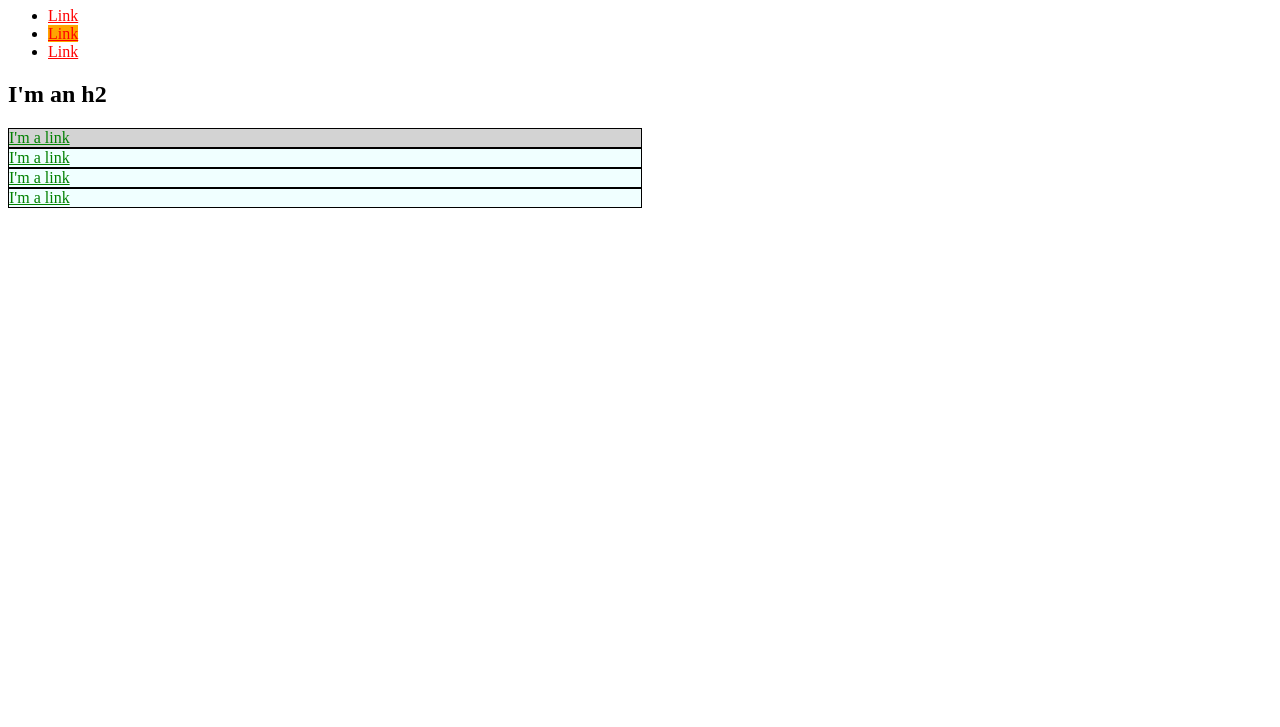
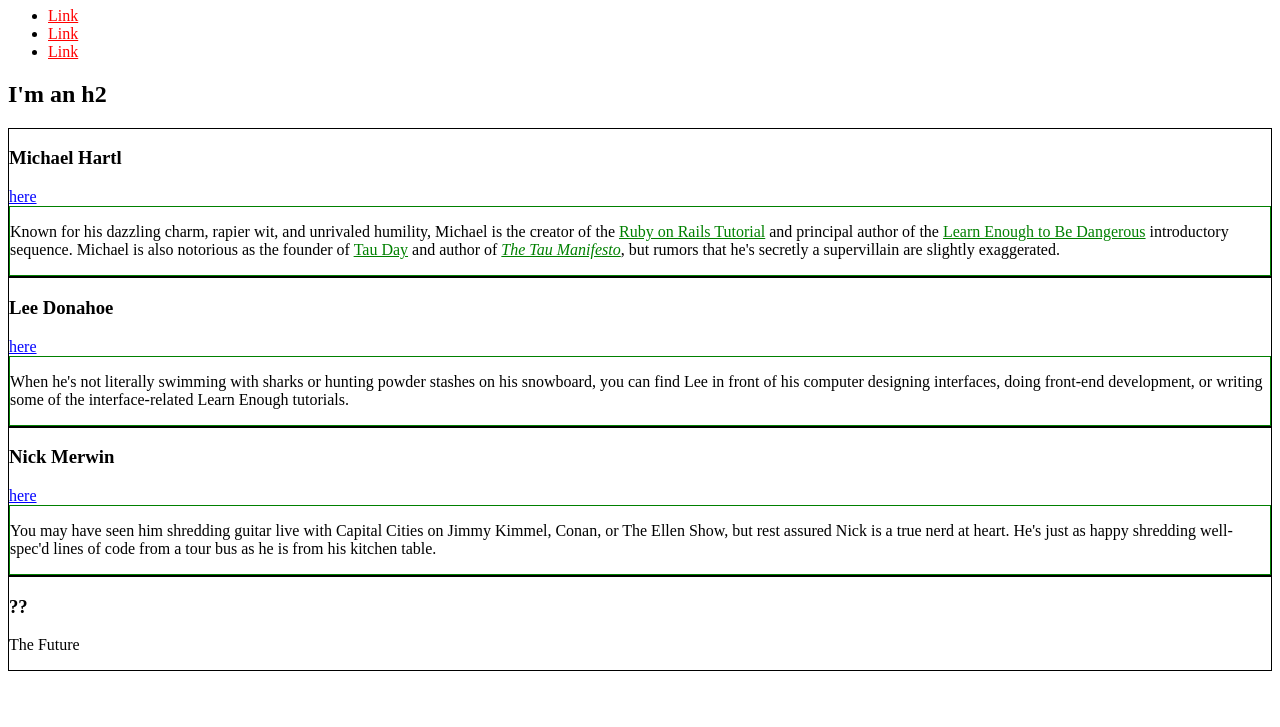
Before and after one commit to tchavas/tchavas.github.io, a plain HTML site: page index.html in a window 1280 px wide. Shown: the part 73-800 px from the top of the page. Drawn offline with Linux system fonts and the light colour scheme.

Commit message:
finished chapter 2 of tutorial

```diff
--- a/index.html
+++ b/index.html
@@ -4,55 +4,89 @@
     <title>Test Page: Don't Panic</title>
     <meta charset="utf-8">
     <style>
+      /* GLOBAL STYLES */
       a {
         color: red;
       }
-    #exec-bio {
-      background-color: lightgray;
+      div {
+        border: 1px solid green;
       }
-    .bio-box {
-      width: 75%;
+      /* SOCIAL STYLES */
+      .social-link {
+        color: blue;
       }
+      /* BIO STYLES */
       .bio-box {
         border: 1px solid black;
-      width: 50%;
       }
-    .bio-box a {
+      .bio-copy a {
         color: green;
       }
-    #my-orange {
-      background-color: orange;
-    }
-    .my-class {
-      background-color: azure;
-    }
+      /* html{background:red;} */
     </style>
   </head>
   <body>
-    <h1>I'm an h1</h1>
+    <h1 class="social-link">I'm an h1</h1>
     <ul>
       <li>
         <a href="https://example.com/">Link</a>
       </li>
       <li>
-        <a href="https://example.com/" id="my-orange">Link</a>
+        <a href="https://example.com/">Link</a>
       </li>
       <li>
         <a href="https://example.com/">Link</a>
       </li>
     </ul>
     <h2>I'm an h2</h2>
-    <div id="exec-bio" class="bio-box my-class">
-      <a href="https://example.com/">I'm a link</a>
+    <div class="bio-box">
+      <h3>Michael Hartl</h3>
+      <a href="https://twitter.com/mhartl" class="social-link">here</a>
+      <div class="bio-copy">
+        <p>
+          Known for his dazzling charm, rapier wit, and unrivaled humility,
+          Michael is the creator of the
+          <a href="https://www.railstutorial.org/">Ruby on Rails
+          Tutorial</a> and principal author of the
+          <a href="https://learnenough.com/">
+          Learn Enough to Be Dangerous</a> introductory sequence. Michael
+          is also notorious as the founder of
+          <a href="http://tauday.com/">Tau Day</a> and author of
+          <a href="http://tauday.com/tau-manifesto"><em>The Tau
+          Manifesto</em></a>, but rumors that he's secretly a supervillain
+          are slightly exaggerated.
+        </p>
       </div>
-    <div class="bio-box my-class">
-      <a href="https://example.com/">I'm a link</a>
     </div>
-    <div class="bio-box my-class">
-      <a href="https://example.com/">I'm a link</a>
+    <div class="bio-box">
+      <h3>Lee Donahoe</h3>
+      <a href="https://twitter.com/leedonahoe" class="social-link">here</a>
+      <div class="bio-copy">
+        <p>
+          When he's not literally swimming with sharks or hunting powder stashes on
+          his snowboard, you can find Lee in front of his computer designing
+          interfaces, doing front-end development, or writing some of the
+          interface-related Learn Enough tutorials.
+        </p>
       </div>
-    <div class="bio-box my-class">
-      <a href="https://example.com/">I'm a link</a>
+    </div>
+    <div class="bio-box">
+      <h3>Nick Merwin</h3>
+      <a href="https://twitter.com/nickmerwin" class="social-link">here</a>
+      <div class="bio-copy">
+        <p>
+          You may have seen him shredding guitar live with Capital Cities on Jimmy
+          Kimmel, Conan, or The Ellen Show, but rest assured Nick is a true nerd at
+          heart. He's just as happy shredding well-spec'd lines of code from a tour
+          bus as he is from his kitchen table.
+        </p>
+      </div>
+    </div>
+    <div class="bio-box">
+      <h3>??</h3>
+      <p>
+        The Future
+      </p>
     </div>
   </body>
 </html>
```
Lines whose indentation alone changed are shown as unchanged.
